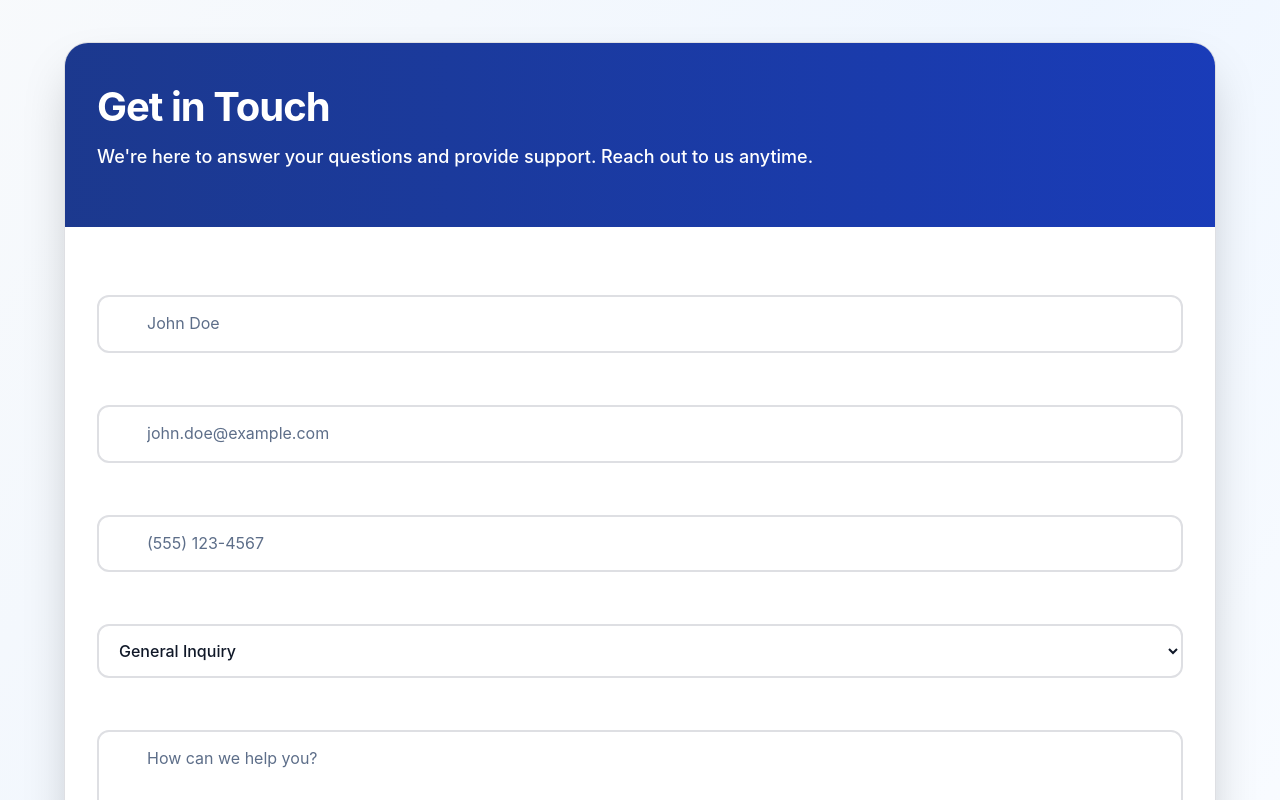
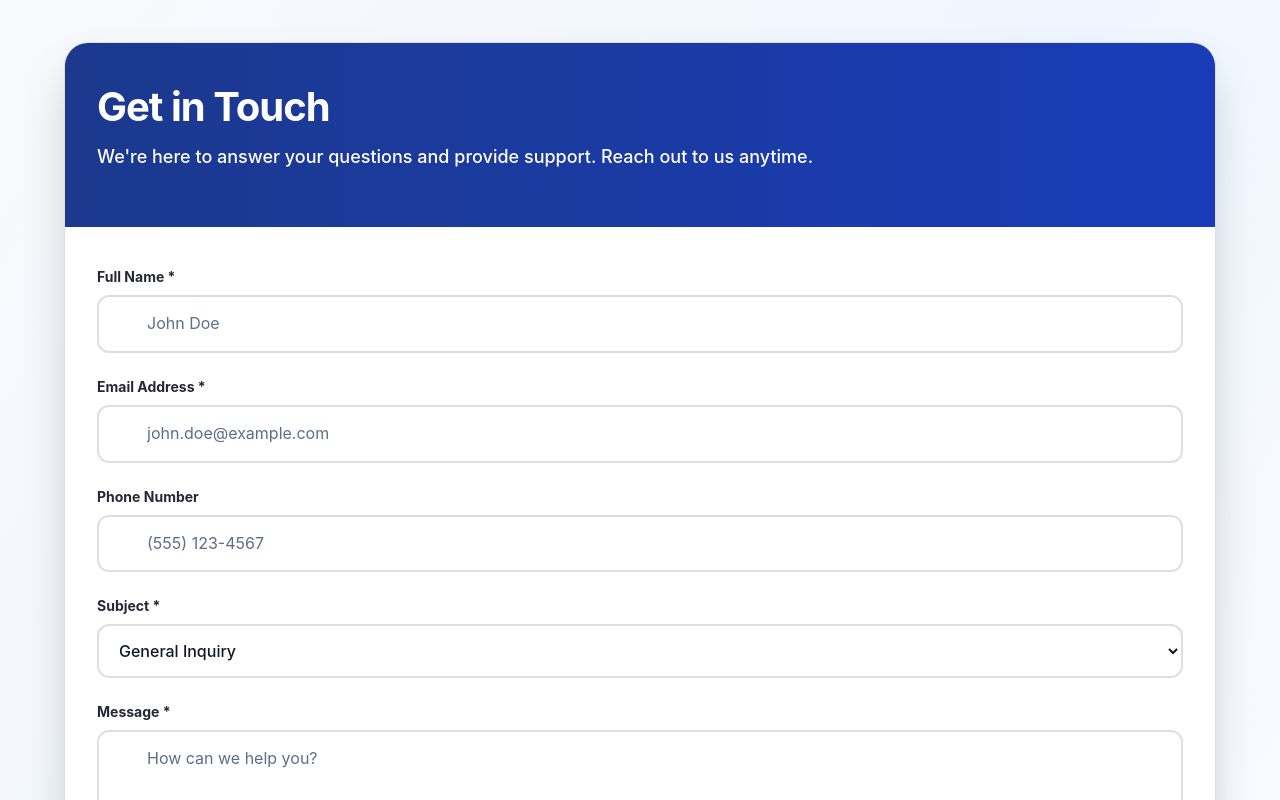
Before and after one commit to TNDIGITALMARK/fad35f43-9240-4040-90d5-bbeeedad5eb3, a Next.js app: page / in a window 1280 px wide. Shown: the part 11200-12000 px from the top of the page. Built offline with nearby package versions, Linux system fonts and the light colour scheme; no server answers.

Commit message:
Phoenix Agent implementation - Again, the contact form, it has value field titles...

```diff
--- a/src/app/globals.css
+++ b/src/app/globals.css
@@ -284,8 +284,9 @@ a[class*="text-white"]:hover {
 }
 
 /* Ensure white text on ALL child elements when parent has text-white */
-.text-white *,
-[class*="text-white"] * {
+/* EXCEPT for form labels and inputs which need to stay dark */
+.text-white *:not(label):not(input):not(textarea):not(select),
+[class*="text-white"] *:not(label):not(input):not(textarea):not(select) {
   color: inherit !important;
 }
 
@@ -353,17 +354,18 @@ button {
 }
 
 /* Ensure ALL children of colored backgrounds inherit white text */
-.bg-red-500 *,
-.bg-red-600 *,
-.bg-red-700 *,
-.bg-blue-500 *,
-.bg-blue-600 *,
-.bg-blue-700 *,
-.bg-blue-800 *,
-.bg-blue-900 *,
-.bg-green-500 *,
-.bg-green-600 *,
-.bg-green-700 * {
+/* EXCEPT for form labels and inputs which need to stay dark */
+.bg-red-500 *:not(label):not(input):not(textarea):not(select),
+.bg-red-600 *:not(label):not(input):not(textarea):not(select),
+.bg-red-700 *:not(label):not(input):not(textarea):not(select),
+.bg-blue-500 *:not(label):not(input):not(textarea):not(select),
+.bg-blue-600 *:not(label):not(input):not(textarea):not(select),
+.bg-blue-700 *:not(label):not(input):not(textarea):not(select),
+.bg-blue-800 *:not(label):not(input):not(textarea):not(select),
+.bg-blue-900 *:not(label):not(input):not(textarea):not(select),
+.bg-green-500 *:not(label):not(input):not(textarea):not(select),
+.bg-green-600 *:not(label):not(input):not(textarea):not(select),
+.bg-green-700 *:not(label):not(input):not(textarea):not(select) {
   color: inherit !important;
 }
 
@@ -429,10 +431,11 @@ button {
 }
 
 /* Ensure all children of gradients inherit white */
-[class*="bg-gradient"] *,
-[class*="from-blue"][class*="to-blue"] *,
-.from-blue-900 *,
-.to-blue-800 * {
+/* EXCEPT for form labels and inputs which need to stay dark */
+[class*="bg-gradient"] *:not(label):not(input):not(textarea):not(select),
+[class*="from-blue"][class*="to-blue"] *:not(label):not(input):not(textarea):not(select),
+.from-blue-900 *:not(label):not(input):not(textarea):not(select),
+.to-blue-800 *:not(label):not(input):not(textarea):not(select) {
   color: inherit !important;
 }
 
@@ -629,8 +632,53 @@ select option {
   background-color: white;
 }
 
-/* Form labels should be bold and visible */
-label {
+/* Form labels should be bold and visible - CRITICAL OVERRIDE */
+/* This ensures labels are ALWAYS dark, even if they're children of text-white elements */
+label,
+form label,
+div label,
+* label,
+label[for],
+label[htmlFor] {
   color: hsl(217 19% 17%) !important;
-  font-weight: 700;
+  font-weight: 700 !important;
 }
+
+/* Double-down: Force dark text on labels regardless of parent context */
+.text-white label,
+[class*="text-white"] label,
+.bg-gradient-to-r label,
+[class*="bg-gradient"] label,
+form label,
+.form label {
+  color: hsl(217 19% 17%) !important;
+  font-weight: 700 !important;
+}
+
+/* Triple protection: Ensure labels in white backgrounds stay dark */
+.bg-white label,
+[class*="bg-white"] label {
+  color: hsl(217 19% 17%) !important;
+  font-weight: 700 !important;
+}
+
+/* NUCLEAR OPTION: Override any possible inherited white from ancestors */
+/* This catches any edge case where a label inherits white from a distant ancestor */
+* label,
+*:not(.text-white) label,
+div:not(.text-white) label,
+form:not(.text-white) label,
+section:not(.text-white) label,
+main:not(.text-white) label {
+  color: hsl(217 19% 17%) !important;
+  font-weight: 700 !important;
+}
+
+/* Even if the parent has text-white, the label should be dark */
+.text-white > label,
+[class*="text-white"] > label,
+.text-white label,
+[class*="text-white"] label {
+  color: hsl(217 19% 17%) !important;
+  font-weight: 700 !important;
+}
```
